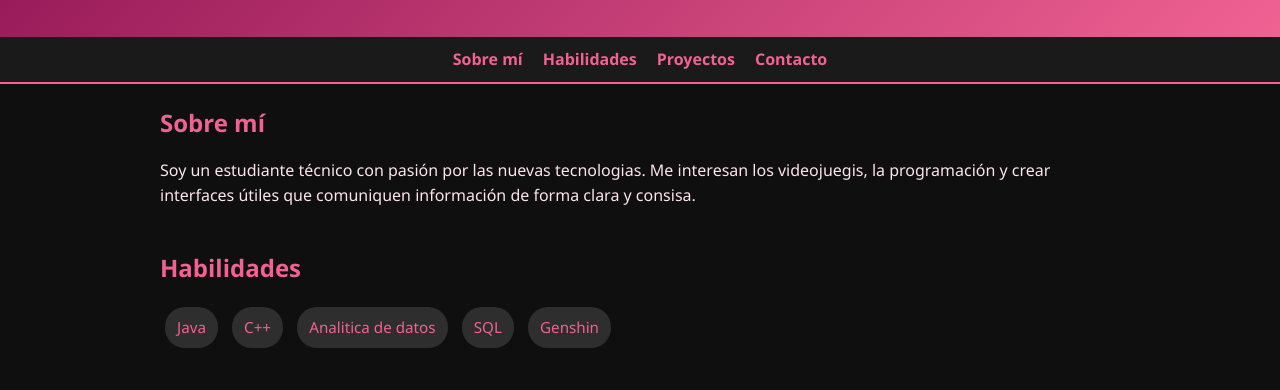
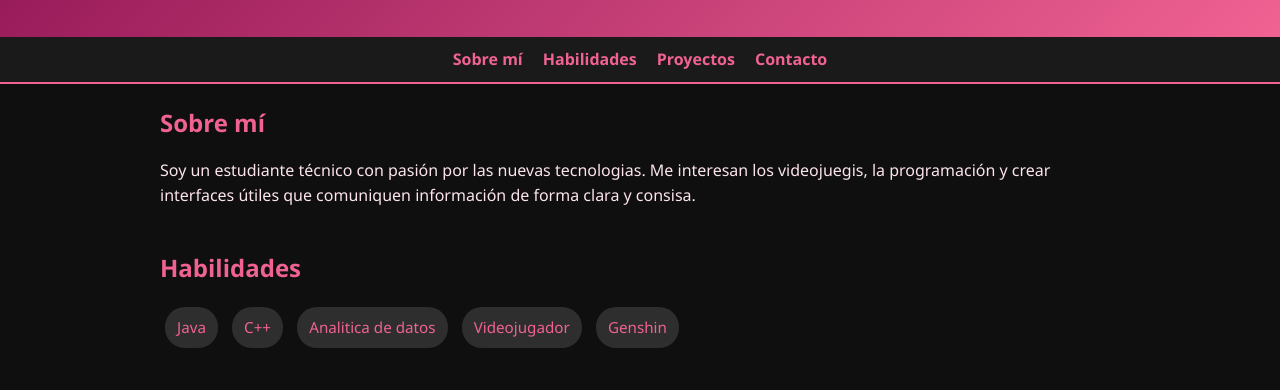
Before and after one commit to Sam0713xd/Portaf, a plain HTML site: page index.html in a window 1280 px wide. Shown: the part 255-645 px from the top of the page. Drawn offline with Linux system fonts and the light colour scheme.

Commit message:
Update index.html

```diff
--- a/index.html
+++ b/index.html
@@ -36,7 +36,7 @@
         <span>Java</span>
         <span>C++</span>
         <span>Analitica de datos</span>
-        <span>SQL</span>
+        <span>Videojugador</span>
         <span>Genshin</span>
       </div>
     </section>
```
